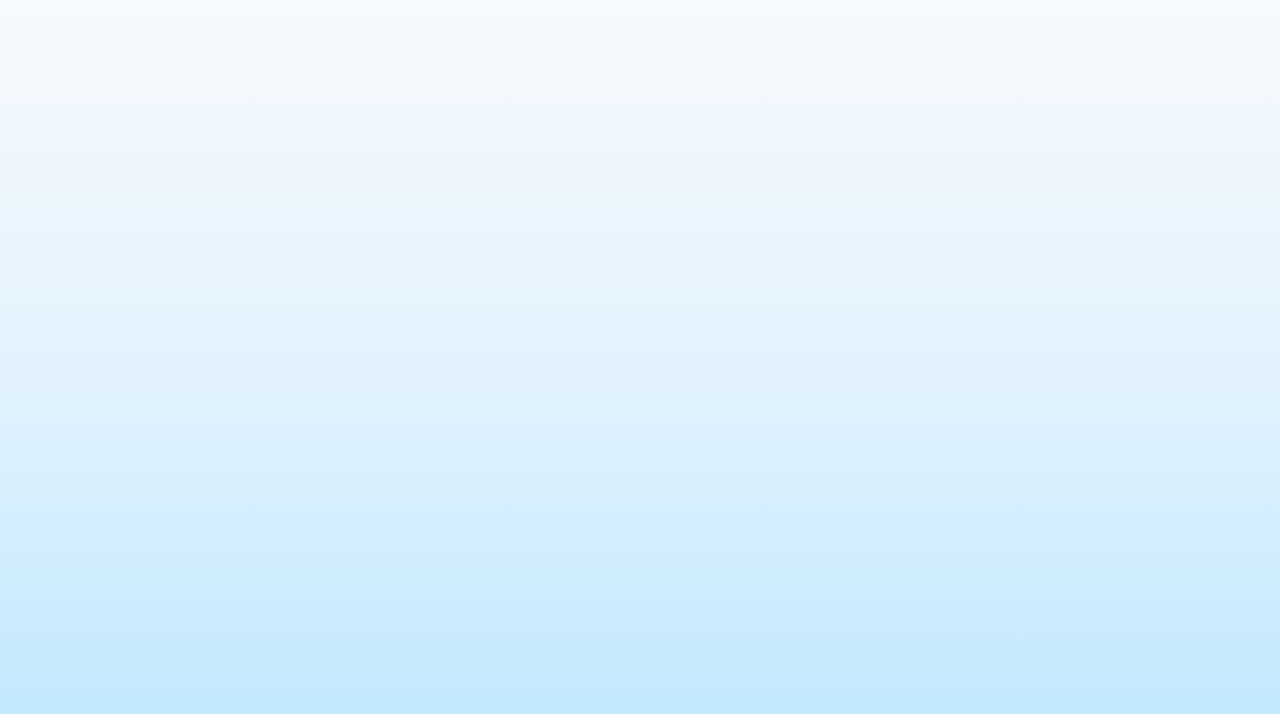
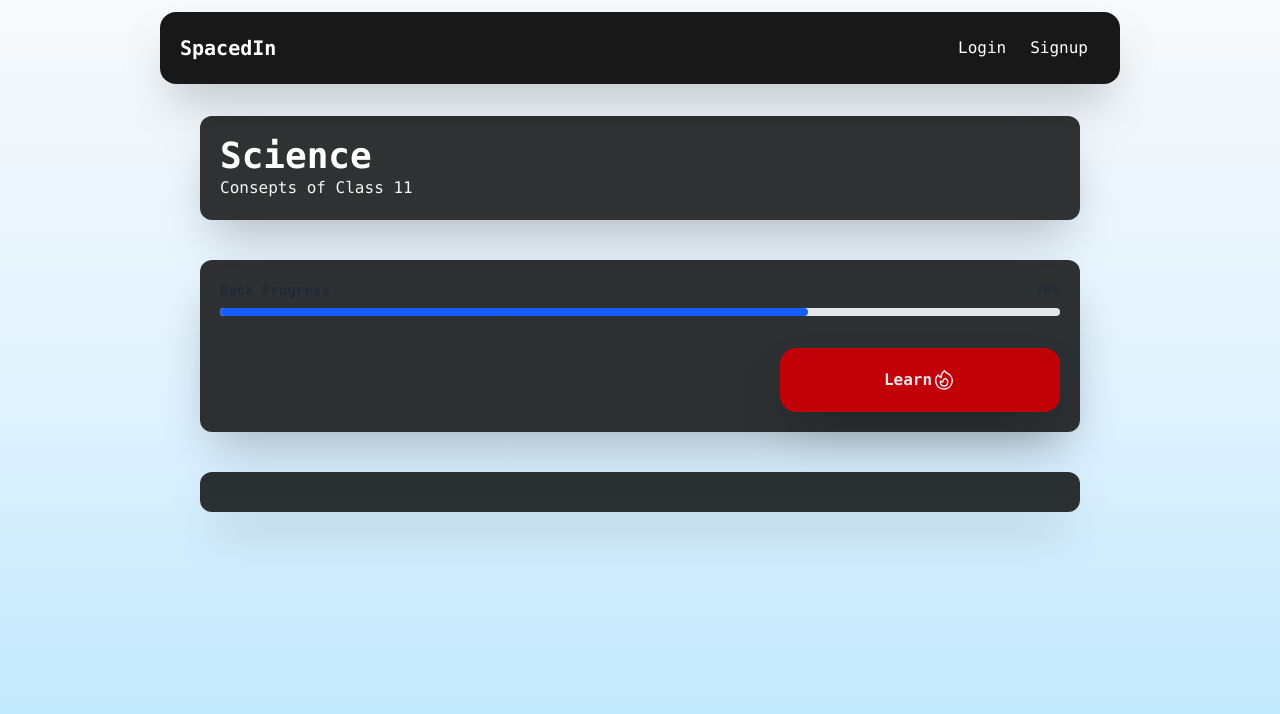
Before and after one commit to JoelJebitto/SpacedIn, a React (Vite) app in the folder SpacedIn/: page /deck in a window 1280 px wide. Before the commit this address had no page. Shown: the top 714 px of the page. Built offline with nearby package versions, Linux system fonts and the light colour scheme.

Commit message:
working...

```diff
--- a/SpacedIn/src/App.jsx
+++ b/SpacedIn/src/App.jsx
@@ -4,6 +4,7 @@ import Login from "./pages/auth/Login";
 import Landing from "./pages/Landing";
 import Layout from "./components/Layout";
 import Dashboard from "./pages/Dashboard";
+import Deck from "./pages/Deck";
 
 function App() {
   return (
@@ -13,6 +14,7 @@ function App() {
           <Route path="/login" element={<Login />} />
           <Route path="/signup" element={<Signup />} />
           <Route path="/" element={<Landing />} />
+          <Route path="/deck" element={<Deck />} />
           <Route path="/dashboard" element={<Dashboard />} />
         </Route>
       </Routes>
--- a/SpacedIn/src/components/AddDeckButton.jsx
+++ b/SpacedIn/src/components/AddDeckButton.jsx
@@ -1,19 +1,47 @@
-const AddDeckButton = () => {
+import { useState } from "react";
+
+export default function AddDeckButton() {
+  const [open, setOpen] = useState(false);
+
   return (
-    <div>
+    <>
+      {/* Floating Button */}
       <div className="fixed bottom-6 right-6 group">
         <button
-          className="w-14 h-14 flex items-center justify-center rounded-full bg-blue-600 hover:bg-blue-700 text-white text-2xl shadow-lg transition-all"
-          aria-label="Add Deck"
+          onClick={() => setOpen(true)}
+          className="w-14 h-14 flex items-center justify-center rounded-full bg-blue-600 hover:bg-blue-700 text-white text-2xl shadow-2xl transition-all"
         >
           +
         </button>
-        <span className="absolute bottom-16 right-0 mb-2 opacity-0 group-hover:opacity-100 bg-black/80 text-white text-xs px-2 py-1 rounded transition">
+        <span className="absolute bottom-16 right-0 mb-2 opacity-0 group-hover:opacity-100 bg-gray-800 text-white text-xs px-2 py-1 rounded transition">
           Add Deck
         </span>
-      </div>{" "}
-    </div>
+      </div>
+
+      {/* Modal */}
+      {open && (
+        <div className="fixed inset-0 bg-black/50 flex  items-center justify-center z-50">
+          <div className="bg-gray-900 p-6 rounded-xl border border-gray-100 w-full max-w-md shadow-lg relative">
+            <button
+              onClick={() => setOpen(false)}
+              className="absolute top-2 right-3 text-gray-100 hover:text-red-500 text-xl"
+            >
+              &times;
+            </button>
+            <h2 className="text-lg font-semibold mb-4 text-gray-200 ">
+              Add New Deck
+            </h2>
+            <input
+              type="text"
+              placeholder="Deck name"
+              className="w-full px-4 py-2 border rounded-md focus:outline-none bg-gray-900 text-white focus:ring focus:ring-blue-400 "
+            />
+            <button className="mt-4 bg-blue-600 hover:bg-blue-700 text-white px-4 py-2 rounded">
+              Create
+            </button>
+          </div>
+        </div>
+      )}
+    </>
   );
-};
-
-export default AddDeckButton;
+}
--- /dev/null
+++ b/SpacedIn/src/components/Card.jsx
@@ -0,0 +1,5 @@
+const Card = () => {
+  return <div></div>;
+};
+
+export default Card;
--- /dev/null
+++ b/SpacedIn/src/components/Cards.jsx
@@ -0,0 +1,7 @@
+const Cards = () => {
+  return (
+    <div className="bg-black/80 p-5 flex flex-col rounded-xl shadow-2xl mt-10"></div>
+  );
+};
+
+export default Cards;
--- /dev/null
+++ b/SpacedIn/src/components/DeckOverview.jsx
@@ -0,0 +1,15 @@
+import LearnButton from "./LearnButton";
+import ProgressBar from "./ProgressBar";
+
+const DeckOverview = () => {
+  return (
+    <div className="bg-black/80 p-5 flex flex-col rounded-xl shadow-2xl mt-10">
+      <ProgressBar val={70} title="Deck Progress" />
+      <div className="flex flex-row-reverse pt-5">
+        <LearnButton className="w-1/3" />
+      </div>
+    </div>
+  );
+};
+
+export default DeckOverview;
--- a/SpacedIn/src/components/FullOverview.jsx
+++ b/SpacedIn/src/components/FullOverview.jsx
@@ -8,7 +8,7 @@ const FullOverview = () => {
       <CircleProgressBar val={90} className="size-72 md:size-80 mx-auto" />
       <div className="p-5 h-full flex flex-col flex-1 mt-5 md:mt-0 md:ml-5">
         <div className="flex flex-col flex-1">
-          <ProgressBar title="Chemistry" val={30} />
+          <ProgressBar title="Chemistry" val={80} />
           <ProgressBar title="English" val={90} />
           <ProgressBar title="Math" val={70} />
           <ProgressBar title="physics" val={20} />
--- /dev/null
+++ b/SpacedIn/src/pages/Deck.jsx
@@ -0,0 +1,19 @@
+import Cards from "../components/Cards";
+import DeckOverview from "../components/DeckOverview";
+import useCurrentDeckStore from "../store/useCurrentDeckStore";
+
+const Deck = () => {
+  const deck = useCurrentDeckStore();
+  return (
+    <div className="flex flex-col w-screen lg:w-[55rem] m-5 lg:mx-auto">
+      <div className="bg-black/80 p-5 flex flex-col rounded-xl shadow-2xl">
+        <h1 className="text-white text-4xl font-bold">{deck.title}</h1>
+        <p className="text-gray-100">{deck.description}</p>
+      </div>
+      <DeckOverview />
+      <Cards />
+    </div>
+  );
+};
+
+export default Deck;
--- /dev/null
+++ b/SpacedIn/src/store/useCurrentDeckStore.jsx
@@ -0,0 +1,8 @@
+import { create } from "zustand";
+
+const useCurrentDeckStore = create((set, get) => ({
+  title: "Science",
+  description: "Consepts of Class 11",
+  id: null,
+}));
+export default useCurrentDeckStore;
```
